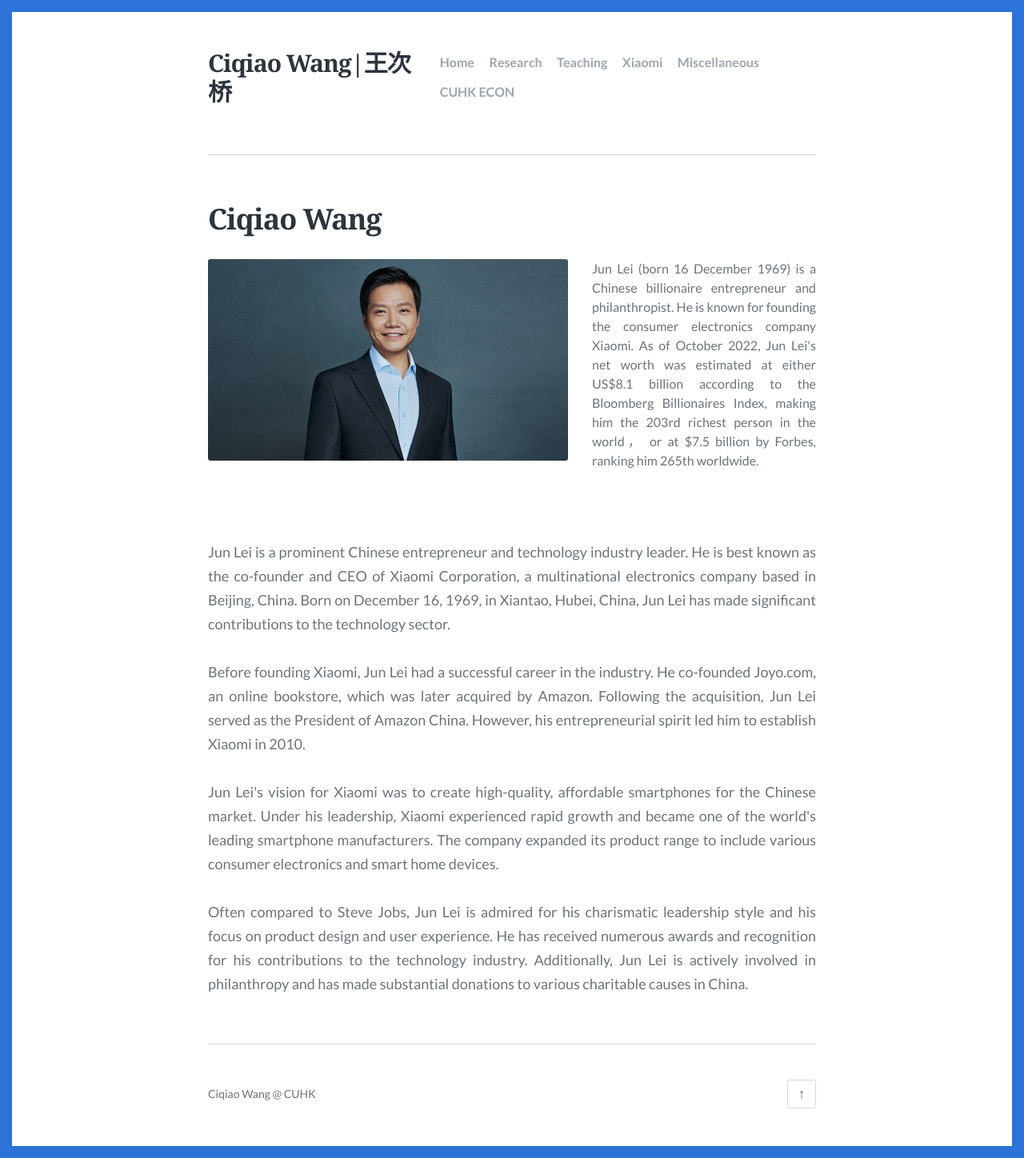
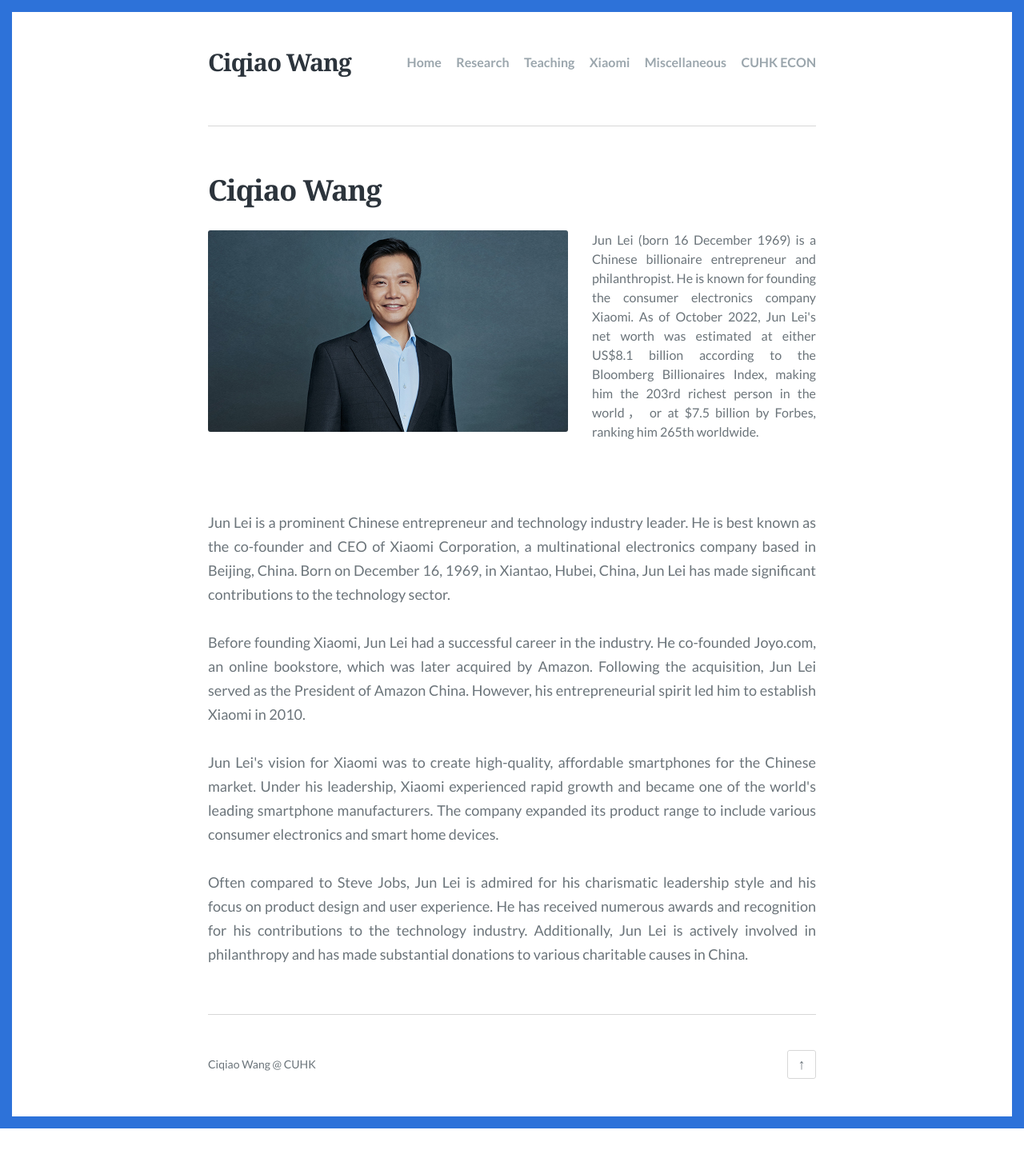
Before and after one commit to ciqiaowang/ciqiaowang.github.io, a Jekyll site: the page built from index.html, in a window 1280 px wide. Shown: the whole page at 80% size. Built offline with Jekyll 4.4.1, drawn with Linux system fonts in a browser that asks for light colours; the list of posts is cut into pages by our own code; after the commit the page ends 1411 px from its top, so only the background shows below that.

Commit message:
Update _config.yml

```diff
--- a/_config.yml
+++ b/_config.yml
@@ -9,7 +9,7 @@
 lang: en-US
 
 # Site title
-title: "Ciqiao Wang|王次桥"
+title: "Ciqiao Wang"
 
 # A description of your site for meta tag, search engine results.
 description: "Ciqiao Wang is a Ph.D. candicate in Economics at CUHK"
```
